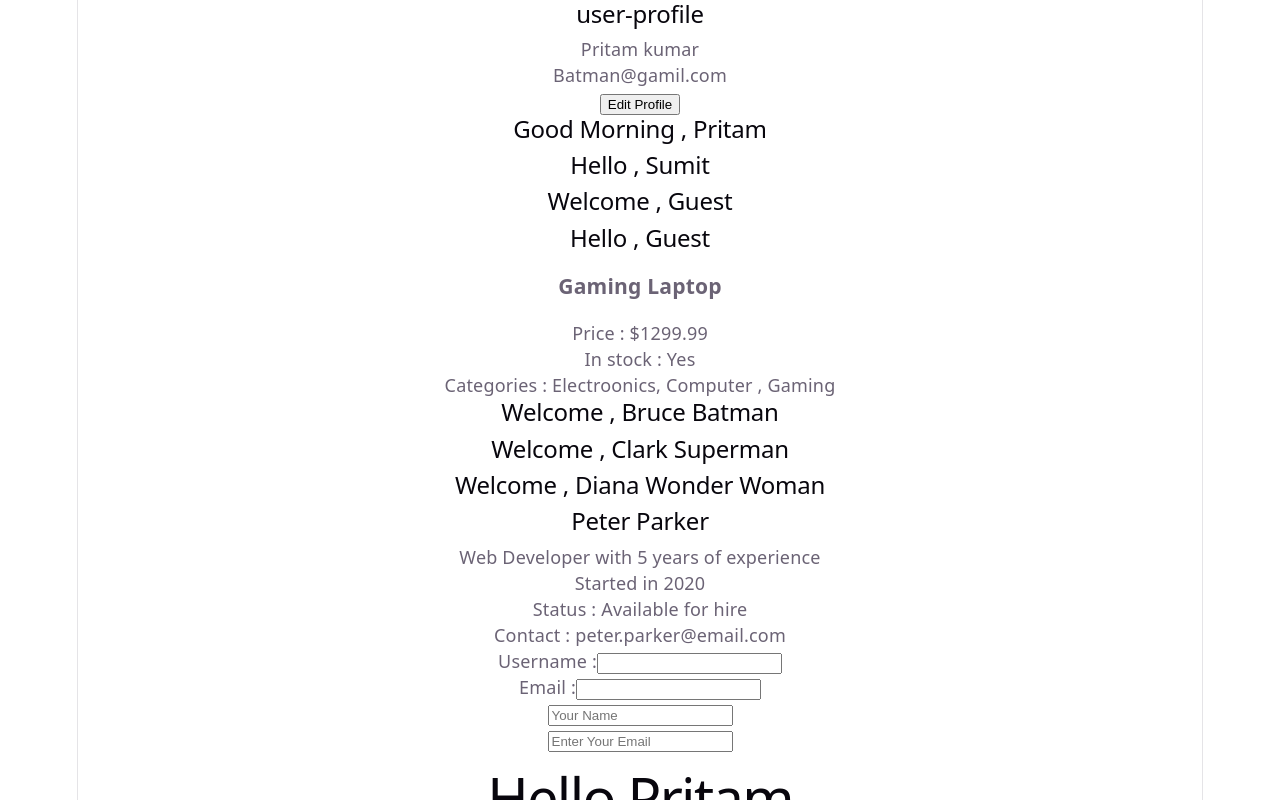
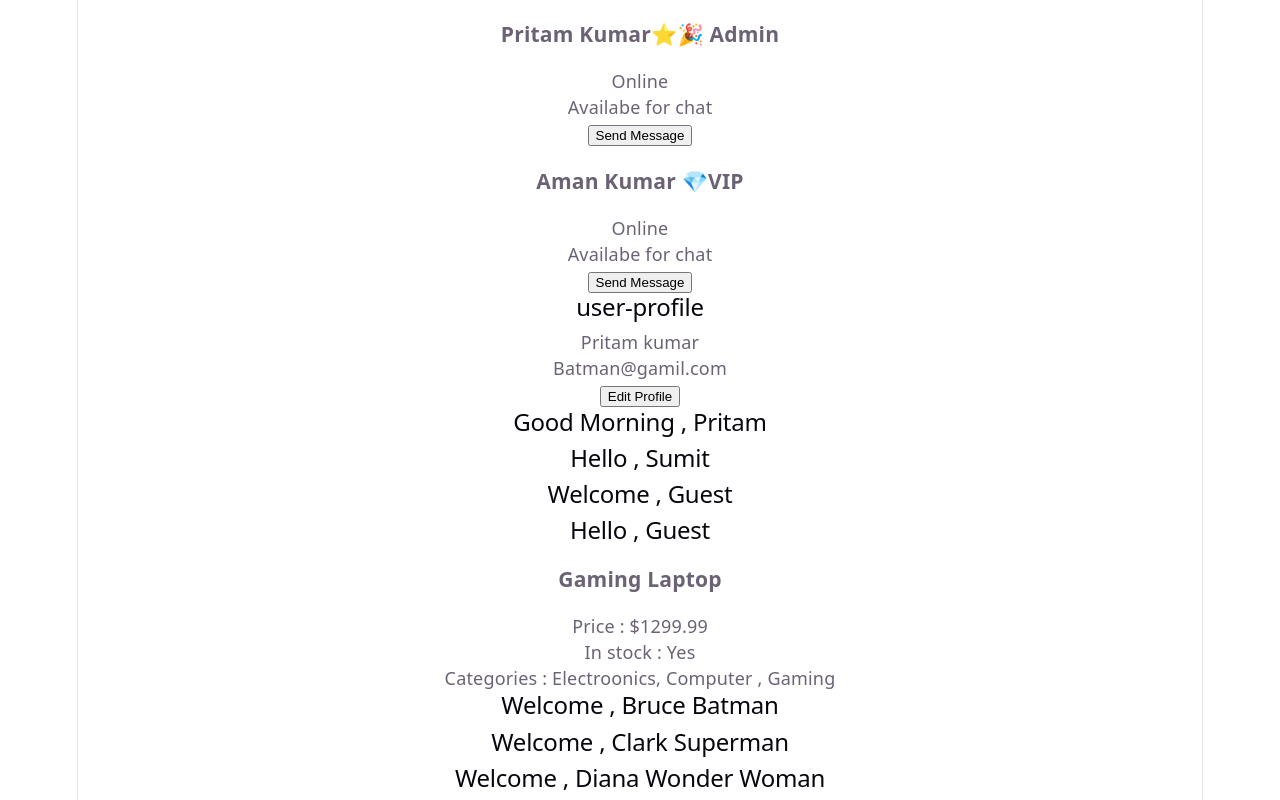
Before and after one commit to Blexedpritam/React-, a React (Vite) app in the folder core-concepts/: page / in a window 1280 px wide. Shown: the top 800 px of the page. Built offline with nearby package versions, Linux system fonts and the light colour scheme.

Commit message:
Condtional Rendering

```diff
--- a/core-concepts/src/App.jsx
+++ b/core-concepts/src/App.jsx
@@ -11,6 +11,7 @@ import { CandidateProfile } from './CandidateProfile';
 import { Product } from './Product';
 import { Greeting } from './Greeting';
 import { CardWrapper } from './CardWrapper';
+import { UserDetails } from './UserDetails';
 
 
 
@@ -18,6 +19,8 @@ function App() {
 
   return (
     <div>
+      <UserDetails name = "Pritam Kumar" isOnline={true} isPremium={true} isNewUser={true} role="admin"/>
+      <UserDetails name = "Aman Kumar" isOnline={true} hideOffline={true} role="vip"/>
       <CardWrapper title= "user-profile" >
         <p>Pritam kumar</p>
         <p>Batman@gamil.com</p>
--- /dev/null
+++ b/core-concepts/src/UserDetails.jsx
@@ -0,0 +1,57 @@
+export const UserDetails = ({name, isOnline , hideOffline , isPremium , isNewUser , role}) =>{
+
+    if(hideOffline && !isOnline){
+        return null;
+    }
+
+    let roleBadge = null;
+    if(role === "admin"){
+        roleBadge = <span> Admin</span>
+    }else if(role === "moderator"){
+        roleBadge = <span> Moderator</span>
+    }else if (role === "vip"){
+        roleBadge = <span> 💎VIP</span>
+    }
+
+    return(
+        <div>
+            <h3>
+                {name}
+                {isPremium && <span>⭐</span>}
+                {isNewUser && <span>🎉</span>}
+                {roleBadge}
+            </h3>
+            <span>{isOnline ? "Online" : "Offline"}</span>
+            <p>{isOnline ? "Availabe for chat" : "Not Availabe"}</p>
+            {
+                isOnline ? (
+                    <button>Send Message</button>
+                ) : (
+                    <small>Check Back Later</small>
+                )
+            }
+        </div>
+    )
+
+
+
+    // if(isOnline){
+    //     return(
+    //         <>
+    //             <h3>{name}</h3>
+    //             <span>Online</span>
+    //             <p>Availabe for chat</p>
+    //             <button>Send Message</button>
+    //         </>
+    //     )
+    // }
+
+    // return (
+    //     <>
+    //         <h3>{name}</h3>
+    //         <span>Offline</span>
+    //         <p>Not Availabe</p>
+    //         <small>Check Back Later</small>
+    //     </>
+    // )
+};
```
